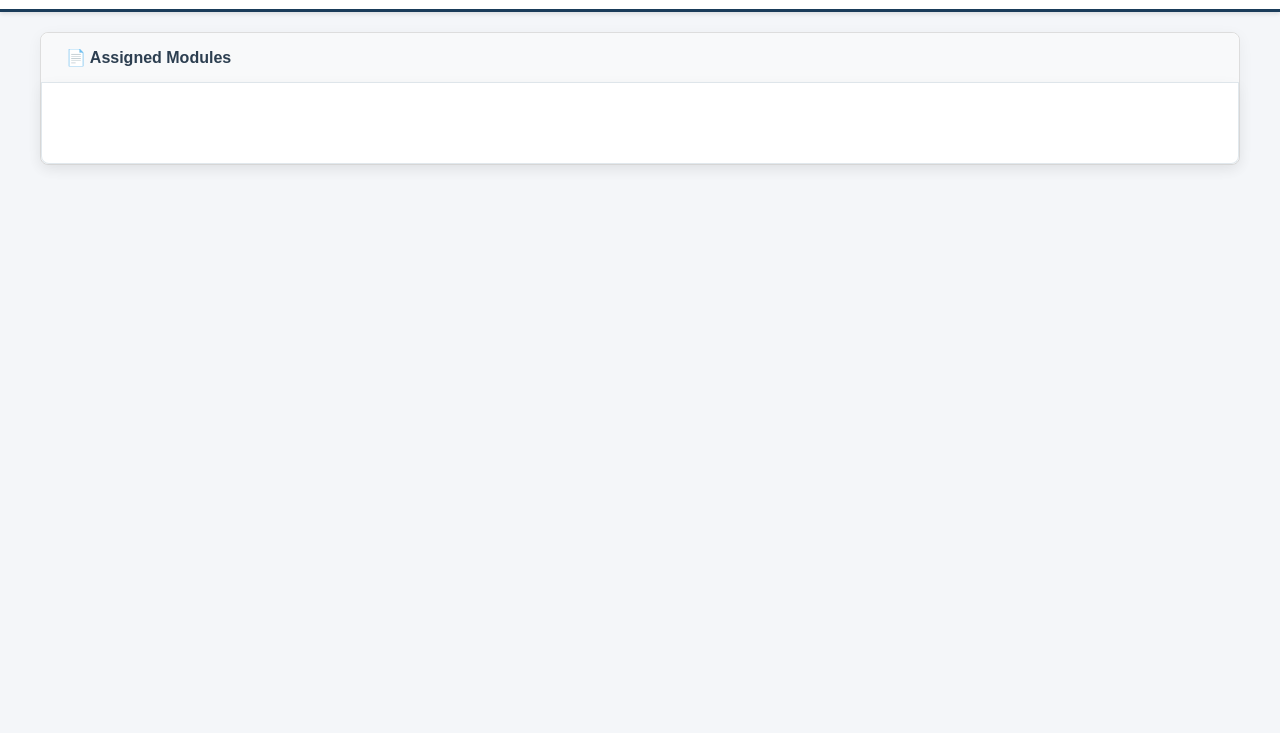
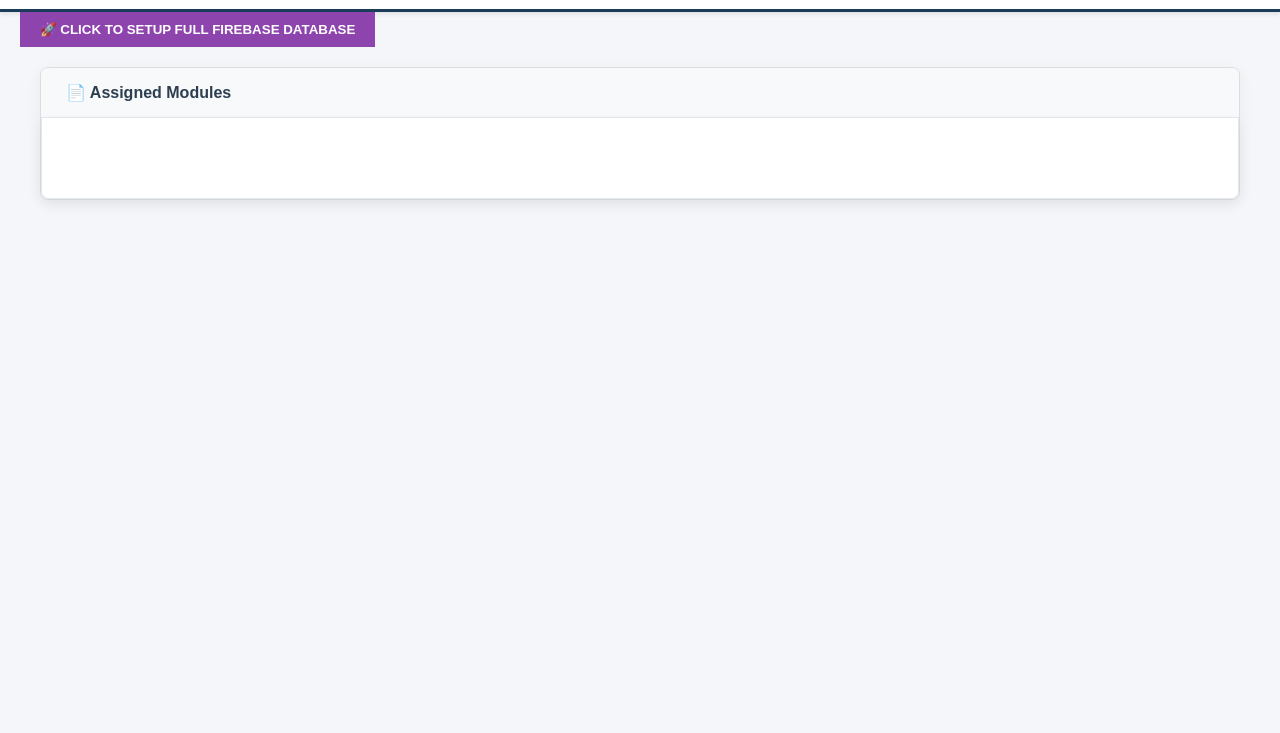
Before and after one commit to Shubham0008dZ/School-MGT, a website: page index.html in a window 1280 px wide. Shown: the part 67-800 px from the top of the page. Drawn offline with Linux system fonts and the light colour scheme; sample sign-in values are in the browser's storage.

Commit message:
Update index.html

```diff
--- a/index.html
+++ b/index.html
@@ -35,6 +35,20 @@
         <h1 style="margin:0; color: #2c3e50; font-size: 24px; font-weight: 700;">APPS DASHBOARD</h1>
         <button id="btnLogout" style="background:#e74c3c; color:white; border:none; padding:10px 20px; border-radius:4px; cursor:pointer; font-weight:bold; font-size:14px; box-shadow:0 2px 5px rgba(0,0,0,0.2); transition: background 0.2s;">🚪 Logout</button>
     </div>
+
+
+
+
+
+
+<!-- DUMMY DATA SETUP BUTTON (Temporary) -->
+<button id="btnSetupDatabase" style="background:#8e44ad; color:white; border:none; padding:10px 20px; font-weight:bold; cursor:pointer; margin-left: 20px;">
+    🚀 CLICK TO SETUP FULL FIREBASE DATABASE
+</button>
+
+
+
+
 
     <div class="dashboard-container">
         <div class="section-title" style="display: flex; align-items: center; padding: 15px 25px; background: #f8f9fa; border-bottom: 1px solid #e1e8ed; border-radius: 8px 8px 0 0;">
```
